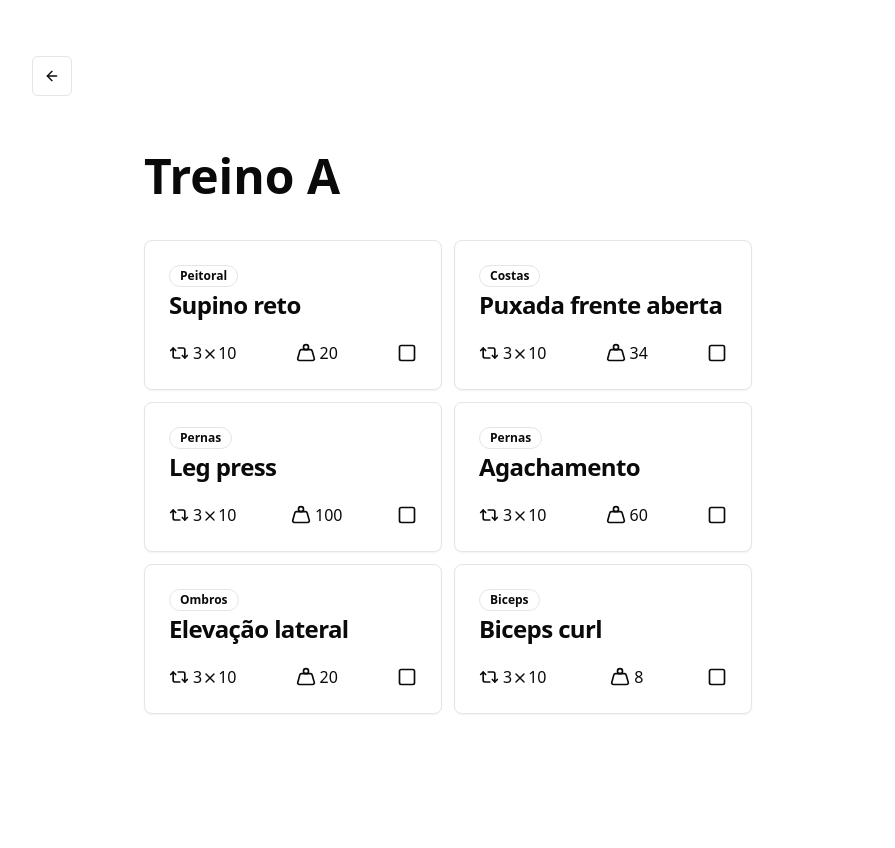
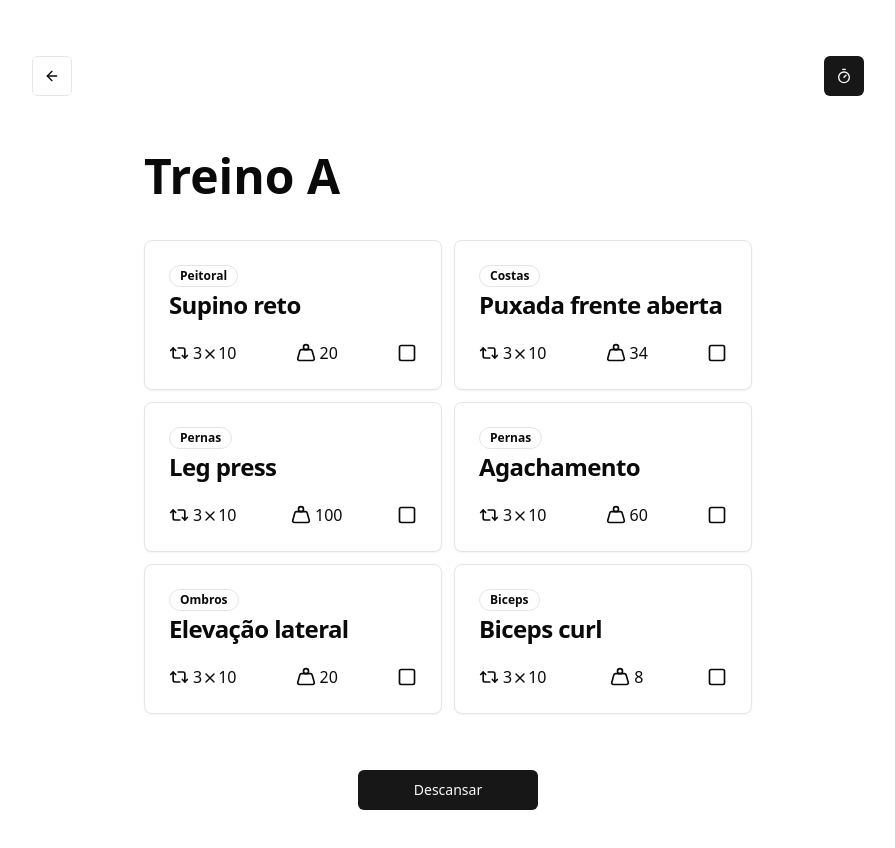
Before and after one commit to katsuragawaa/workout-react, a Next.js app: page /workout/1 in a window 1280 px wide. Shown: the top 848 px of the page, without its empty margins (192-1087 px from the left). Built offline with nearby package versions, Linux system fonts and the light colour scheme.

Commit message:
Add Button component and Timer icon

```diff
--- a/app/workout/[id]/page.tsx
+++ b/app/workout/[id]/page.tsx
@@ -1,7 +1,7 @@
 import { ExerciseCard } from "@/components/exercise-card";
-import { buttonVariants } from "@/components/ui/button";
+import { Button, buttonVariants } from "@/components/ui/button";
 import { exercises, workouts } from "@/lib/workout-mock";
-import { ArrowLeft } from "lucide-react";
+import { ArrowLeft, Timer } from "lucide-react";
 import Link from "next/link";
 
 type WorkoutPageProps = {
@@ -14,10 +14,14 @@ export default function WorkoutPage({ params }: WorkoutPageProps) {
 
   return (
     <>
-      <nav className="container max-w-4xl pt-14">
+      <nav className="container flex max-w-4xl items-center justify-between pt-14">
         <Link className={buttonVariants({ variant: "outline", size: "icon" })} href="/">
           <ArrowLeft className="h-4 w-4" />
         </Link>
+
+        <Button size="icon">
+          <Timer className="h-4 w-4" />
+        </Button>
       </nav>
 
       <main className="container flex min-h-screen max-w-2xl flex-col py-14">
@@ -28,6 +32,8 @@ export default function WorkoutPage({ params }: WorkoutPageProps) {
             <ExerciseCard key={exercise.id} exercise={exercise} />
           ))}
         </div>
+
+        <Button className="mt-14 self-center px-14">Descansar</Button>
       </main>
     </>
   );
```
